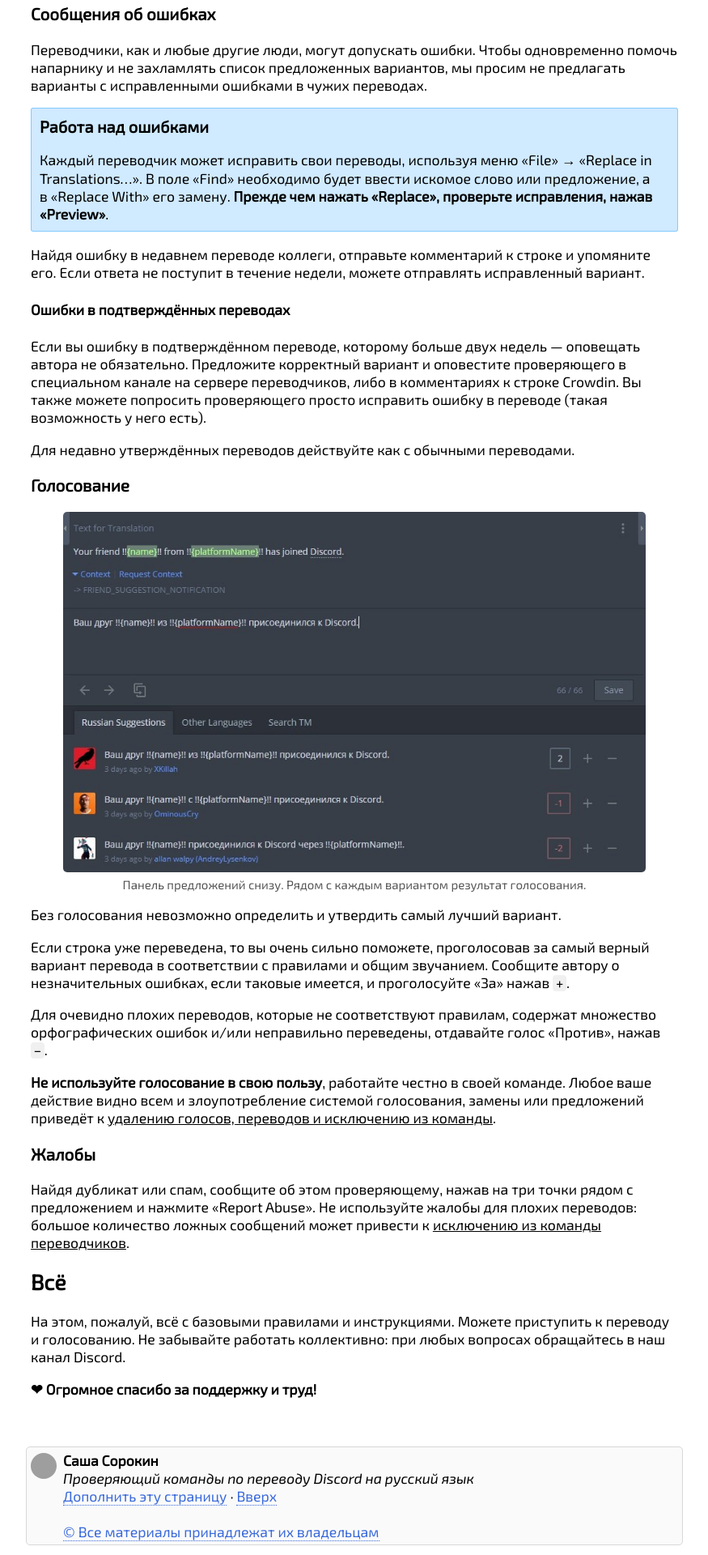
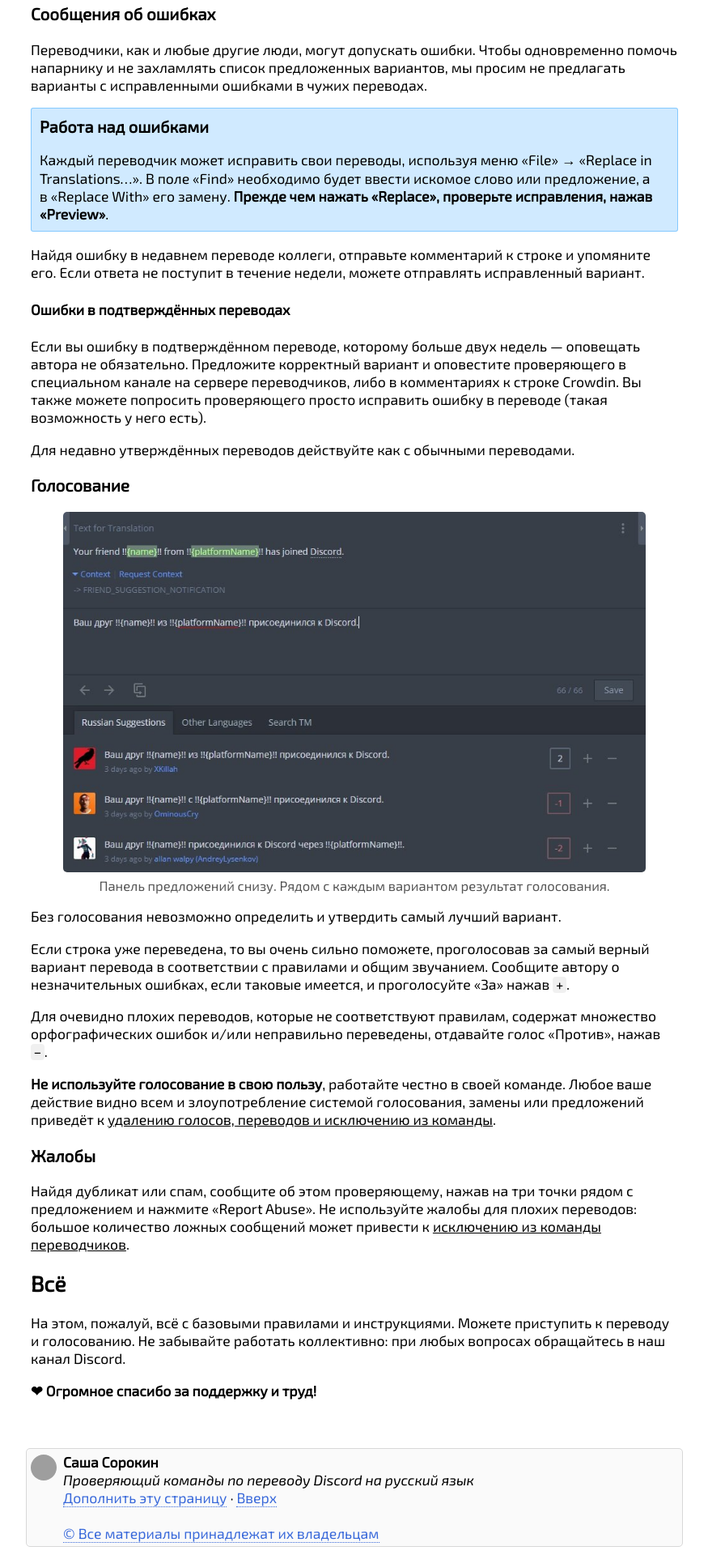
Before and after one commit to brawaru/ru-i18n-issues, a Jekyll site: the page built from docs/translation.md, in a window 1280 px wide. Shown: the part 3646-5566 px from the top of the page at 81% size, without its empty margins (202-1077 px from the left). Built offline with Jekyll 4.4.1, drawn with Linux system fonts in a browser that asks for light colours; grey boxes are pictures that could not be loaded.

Commit message:
:lipstick: Больший размер шрифта у описаний

```diff
--- a/assets/pages.css
+++ b/assets/pages.css
@@ -149,7 +149,7 @@
 article figcaption {
 	display: block;
 	text-align: center;
-	font-size: 15px;
+	font-size: 0.94em;
 	color: rgb(86, 86, 86);
 	margin-top: 6px;
 }
```
